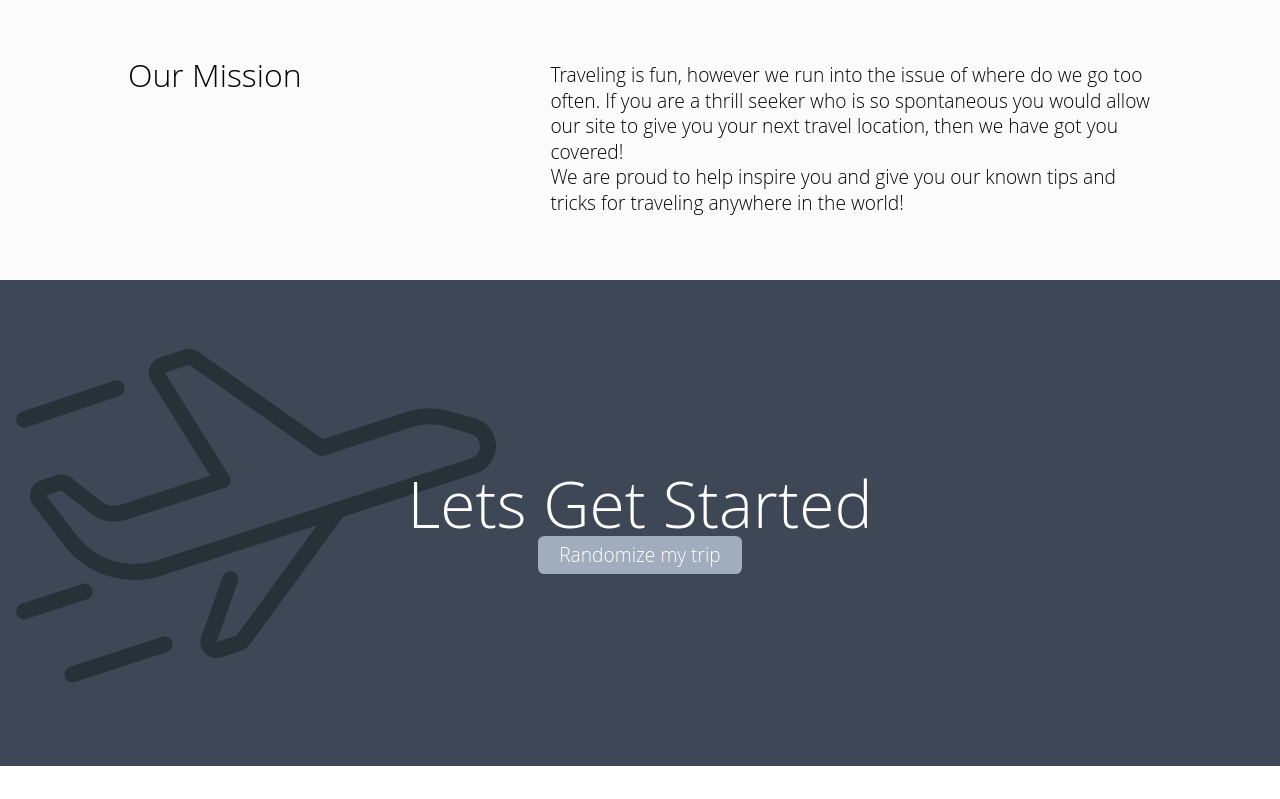
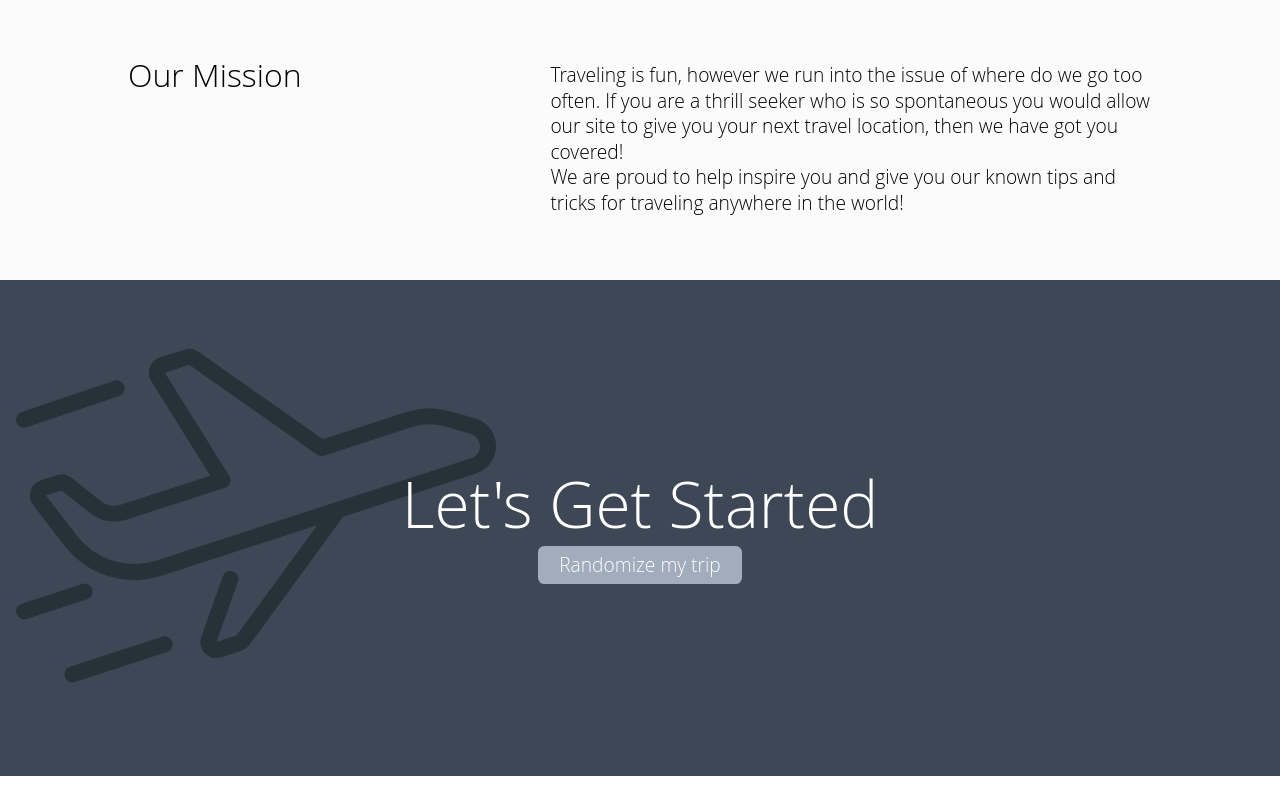
Before and after one commit to LupeCruz16/RoamReady, a React (Create React App) app in the folder roam-ready/: page / in a window 1280 px wide. Shown: the part 642-1441 px from the top of the page. Built offline with nearby package versions, Linux system fonts and the light colour scheme.

Commit message:
Grammar fixed for getting started section

```diff
--- a/roam-ready/src/js/GettingStarted.js
+++ b/roam-ready/src/js/GettingStarted.js
@@ -27,7 +27,8 @@ function GettingStarted () {
                 <div className = "largeContainer">
                     <div className = "paddingSection-L">
                         <div className = "gettingStartedContent ">
-                            <div className = "textSizeL textColor-Secondary">Lets Get Started</div>
+                            <div className = "textSizeL textColor-Secondary">Let's Get Started</div>
+                            <div className = "paddingXS"></div>
                             <div className="startinSecRandomizeButton">
                                 <a
                                     href="somewhere.com"
```
